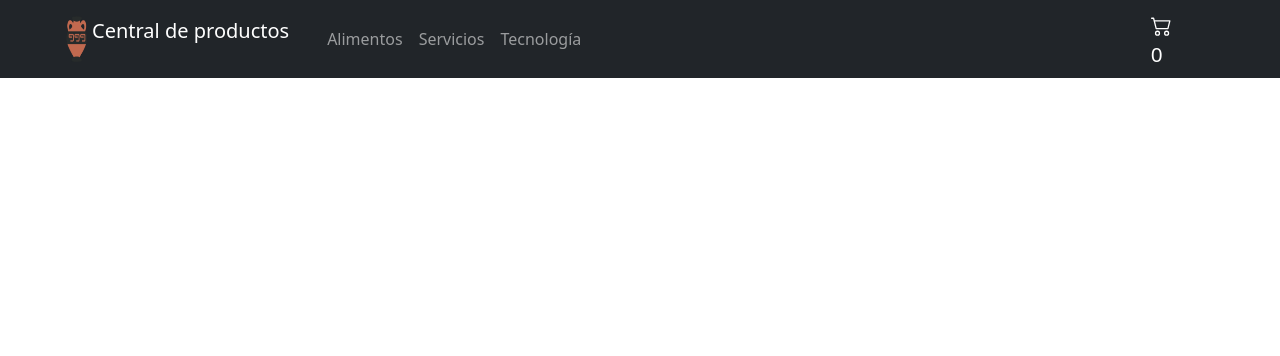
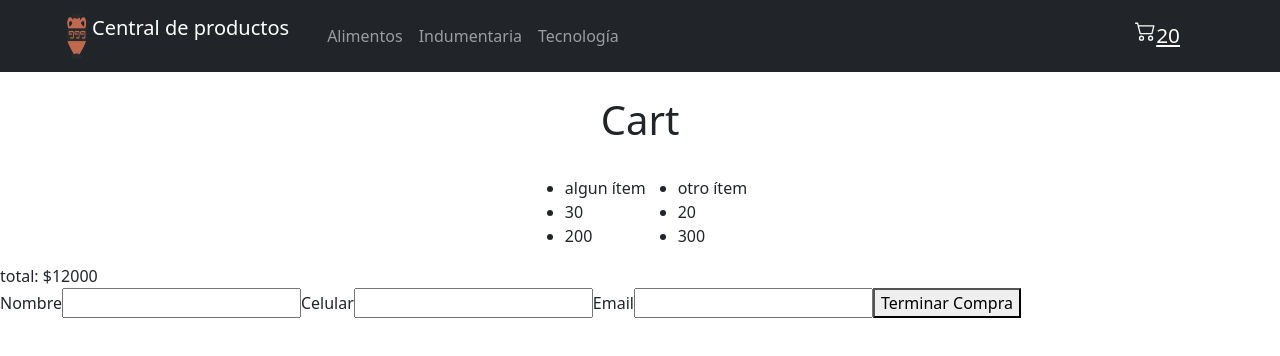
Before and after one commit to Emagomezj/reactE-commerce, a React (Vite) app: page /cart in a window 1280 px wide. Shown: the top 356 px of the page. Built offline with nearby package versions, Linux system fonts and the light colour scheme.

Commit message:
Agrego Cart

```diff
--- a/package.json
+++ b/package.json
@@ -11,11 +11,14 @@
   },
   "dependencies": {
     "bootstrap": "^5.3.3",
+    "firebase": "^10.11.1",
     "react": "^18.2.0",
     "react-bootstrap": "^2.10.1",
     "react-dom": "^18.2.0",
     "react-icons": "^5.0.1",
-    "react-router-dom": "^6.22.3"
+    "react-router-dom": "^6.22.3",
+    "sweetalert2": "^11.10.8",
+    "sweetalert2-react-content": "^5.0.7"
   },
   "devDependencies": {
     "@types/react": "^18.2.56",
--- a/src/App.jsx
+++ b/src/App.jsx
@@ -5,18 +5,23 @@ import "./App.css";
 import NavBar from "./components/NavBar.jsx";
 import ItemListContainer from "./components/ItemListContainer.jsx";
 import ItemDetailContainer from "./components/ItemDetailContainer.jsx";
+import { CartProvider } from "./contexts/CartContext.jsx";
+import { Cart } from "./components/Cart.jsx";
 
 function App() {
   return (
     <div className="App">
+      <CartProvider>
         <BrowserRouter>
           <NavBar />
           <Routes>
             <Route path="/" element={<ItemListContainer />} />
             <Route path="/category/:id" element={<ItemListContainer />} />
             <Route path="/item/:id" element={<ItemDetailContainer />} />
+            <Route path="/cart" element={<Cart />} />
           </Routes>
         </BrowserRouter>
+      </CartProvider>
     </div>
   );
 }
--- /dev/null
+++ b/src/components/Cart.jsx
@@ -0,0 +1,92 @@
+import { useState } from "react";
+import { useContext } from "react";
+import { CartContext } from "../contexts/CartContext";
+import { getFirestore, collection, addDoc } from "firebase/firestore";
+
+const initialValues = {
+  name: "",
+  phone: "",
+  email: "",
+};
+
+export const Cart = () => {
+  const [values, setValues] = useState(initialValues);
+
+  const { items, clearCart } = useContext(CartContext);
+
+  const total = () => items.reduce((a, i) => a + i.quantity * i.price, 0);
+
+  const handleChange = (e) => {
+    setValues((prev) => {
+      return {
+        ...prev,
+        [e.target.name]: e.target.value,
+      };
+    });
+  };
+
+  const handleSubmit = () => {
+    const order = {
+      buyer: values,
+      items,
+      total: total(),
+    };
+    const db = getFirestore();
+    const orders = collection(db, "orders");
+    addDoc(orders, order)
+      .then(({ id }) => {
+        if (id) {
+          alert(`Orden ${id} realizada con exito`);
+        }
+      })
+      .finally(() => {
+        clearCart();
+        setValues(initialValues);
+      });
+  };
+
+  return (
+    <>
+      <div className="mt-4 d-flex justify-content-center">
+        <h1>Cart</h1>
+      </div>
+
+      <div className="mt-4 d-flex justify-content-center">
+        {items.map((item) => (
+          <ul key={item.title}>
+            <li>{item.title}</li>
+            <li>{item.quantity}</li>
+            <li>{item.price}</li>
+          </ul>
+        ))}
+      </div>
+      <div>total: ${total()}</div>
+      <form>
+        <label>Nombre</label>
+        <input
+          type="text"
+          name="name"
+          value={values.name}
+          onChange={handleChange}
+        />
+        <label>Celular</label>
+        <input
+          type="text"
+          name="phone"
+          value={values.phone}
+          onChange={handleChange}
+        />
+        <label>Email</label>
+        <input
+          type="email"
+          name="email"
+          value={values.email}
+          onChange={handleChange}
+        />
+        <button type="button" onClick={handleSubmit}>
+          Terminar Compra
+        </button>
+      </form>
+    </>
+  );
+};
--- a/src/components/CartWidget.jsx
+++ b/src/components/CartWidget.jsx
@@ -1,10 +1,14 @@
 import { BsCart2 } from "react-icons/bs";
+import { Link } from "react-router-dom";
 
 const CartWidget = () => {
   return (
-    <div id="CartWg">
-      <BsCart2 />0
-    </div>
+    <Link id="CartWg" to="/cart">
+      <div className="d-flex">
+        <BsCart2 />
+        <span>20</span>
+      </div>
+    </Link>
   );
 };
 
--- a/src/components/Item.jsx
+++ b/src/components/Item.jsx
@@ -1,3 +1,4 @@
+import { PropTypes } from "prop-types";
 import Button from "react-bootstrap/Button";
 import Card from "react-bootstrap/Card";
 import { Link } from "react-router-dom";
@@ -15,3 +16,7 @@ export const Item = ({ product }) => (
     </Card.Body>
   </Card>
 );
+
+Item.propTypes = {
+  product: PropTypes.object.isRequired,
+};
--- a/src/components/ItemDetailContainer.jsx
+++ b/src/components/ItemDetailContainer.jsx
@@ -10,7 +10,7 @@ const ItemDetailContainer = () => {
   const { id } = useParams();
 
   useEffect(() => {
-    const get = new Promise((resolve, reject) => {
+    const get = new Promise((resolve) => {
       setTimeout(() => resolve(data), 2000);
     });
     get.then((data) => {
@@ -18,7 +18,7 @@ const ItemDetailContainer = () => {
       //const index = Number(id) - 1;
       setProduct(obj);
     });
-  }, []);
+  });
   if (!product) return <h1>Cargando...</h1>;
   const altString = "imagen de " + product.title;
   return (
--- a/src/components/ItemList.jsx
+++ b/src/components/ItemList.jsx
@@ -1,3 +1,4 @@
+import { PropTypes } from "prop-types";
 import { Item } from "./Item";
 
 export const ItemList = ({ products }) => {
@@ -9,3 +10,7 @@ export const ItemList = ({ products }) => {
     </div>
   );
 };
+
+ItemList.propTypes = {
+  products: PropTypes.array.isRequired,
+};
--- a/src/components/ItemListContainer.jsx
+++ b/src/components/ItemListContainer.jsx
@@ -10,7 +10,7 @@ const ItemListContainer = () => {
   const [products, setProducts] = useState([]);
   const { id } = useParams();
   useEffect(() => {
-    const get = new Promise((resolve, reject) => {
+    const get = new Promise((resolve) => {
       setTimeout(() => resolve(data), 2000);
     });
     get.then((data) => {
@@ -21,7 +21,7 @@ const ItemListContainer = () => {
         setProducts(filtered);
       }
     });
-  }, [id]);
+  });
   if (!products) return <h1>Cargando...</h1>;
   return (
     <Container className="mt-4">
--- a/src/components/NavBar.jsx
+++ b/src/components/NavBar.jsx
@@ -22,8 +22,8 @@ const NavBar = () => {
           <Nav.Link to="/category/alimentos" as={NavLink}>
             Alimentos
           </Nav.Link>
-          <Nav.Link to="/category/servicios" as={NavLink}>
-            Servicios
+          <Nav.Link to="/category/indumentaria" as={NavLink}>
+            Indumentaria
           </Nav.Link>
           <Nav.Link to="/category/tecnologia" as={NavLink}>
             Tecnología
--- /dev/null
+++ b/src/contexts/CartContext.jsx
@@ -0,0 +1,31 @@
+import { useState } from "react";
+import { createContext } from "react";
+
+export const CartContext = createContext();
+
+export const CartProvider = ({ children }) => {
+  const [items, setItems] = useState([
+    { title: "algun ítem", quantity: 30, price: 200 },
+    { title: "otro ítem", quantity: 20, price: 300 },
+  ]);
+
+  const addToCart = (product) => {
+    setItems([...items, product]);
+  };
+
+  const removeFromCart = (product) => {
+    setItems(items.filter((item) => item.id !== product.id));
+  };
+
+  const clearCart = () => {
+    setItems([]);
+  };
+
+  return (
+    <CartContext.Provider
+      value={{ items, addToCart, removeFromCart, clearCart }}
+    >
+      {children}
+    </CartContext.Provider>
+  );
+};
--- a/src/main.jsx
+++ b/src/main.jsx
@@ -1,6 +1,18 @@
 import React from "react";
 import ReactDOM from "react-dom/client";
 import App from "./App.jsx";
+import { initializeApp } from "firebase/app";
+
+const firebaseConfig = {
+  apiKey: "AIzaSyDwX77_MsaMm7ud0UJ89gGrcDjzhtawijc",
+  authDomain: "react-coder-c2210.firebaseapp.com",
+  projectId: "react-coder-c2210",
+  storageBucket: "react-coder-c2210.appspot.com",
+  messagingSenderId: "452626372902",
+  appId: "1:452626372902:web:dd35facaa3068a851289e7",
+};
+
+initializeApp(firebaseConfig);
 
 ReactDOM.createRoot(document.getElementById("root")).render(
   <React.StrictMode>
```
Also changed, not shown: 1 other file (tests, documents, lock files or other folders). Lines whose indentation alone changed are shown as unchanged.
